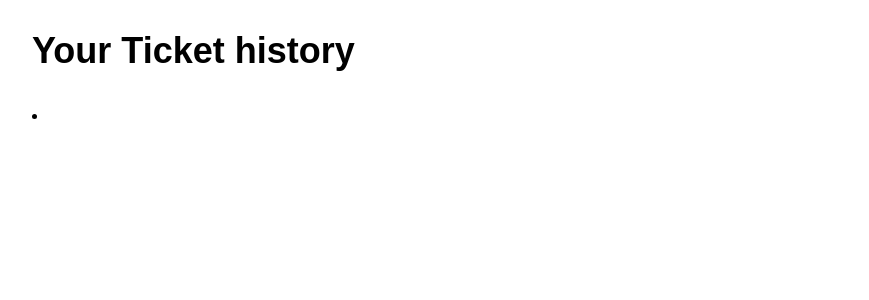
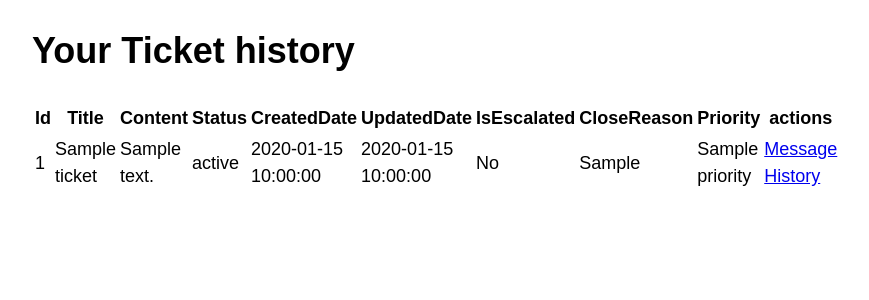
Before and after one commit to Huyen059/symfony-flow, a Symfony app: template templates/customer/index.html.twig in a window 1280 px wide. Shown: the top 300 px of the page, without its empty margins (208-1077 px from the left). Run offline with Twig, Linux system fonts and the light colour scheme; the template is opened without the code that fills it: most values are stand-ins (such as "Sample title", 1, 10 or a date in 2020); some libraries are stand-ins or nearby versions.

Commit message:
adding customer functionality

```diff
--- a/templates/customer/index.html.twig
+++ b/templates/customer/index.html.twig
@@ -11,9 +11,45 @@
 <div class="example-wrapper">
     <h1>Your Ticket history</h1>
 
-    <li>
+    <table class="table">
+        <thead>
+        <tr>
+            <th>Id</th>
+            <th>Title</th>
+            <th>Content</th>
+            <th>Status</th>
+            <th>CreatedDate</th>
+            <th>UpdatedDate</th>
+            <th>IsEscalated</th>
+            <th>CloseReason</th>
+            <th>Priority</th>
+            <th>actions</th>
+        </tr>
+        </thead>
+        <tbody>
+        {% for ticket in tickets %}
+            <tr>
+                <td>{{ ticket.id }}</td>
+                <td>{{ ticket.title }}</td>
+                <td>{{ ticket.content }}</td>
+                <td>{{ ticket.status }}</td>
+                <td>{{ ticket.createdDate ? ticket.createdDate|date('Y-m-d H:i:s') : '' }}</td>
+                <td>{{ ticket.updatedDate ? ticket.updatedDate|date('Y-m-d H:i:s') : '' }}</td>
+                <td>{{ ticket.isEscalated ? 'Yes' : 'No' }}</td>
+                <td>{{ ticket.closeReason }}</td>
+                <td>{{ ticket.priority }}</td>
+                <td>
+                    <a href="{{ path('customer_tickets', {'id': ticket.id}) }}">Message History</a>
 
-    </li>
+                </td>
+            </tr>
+        {% else %}
+            <tr>
+                <td colspan="10">no records found</td>
+            </tr>
+        {% endfor %}
+        </tbody>
+    </table>
 
 
 
```
Also changed, not shown: src/Controller/CustomerController.php (+24 -4 lines), src/Form/CommentType.php (added, +27 -0 lines), templates/customer/customerTickets.html.twig (+62 -7 lines).
